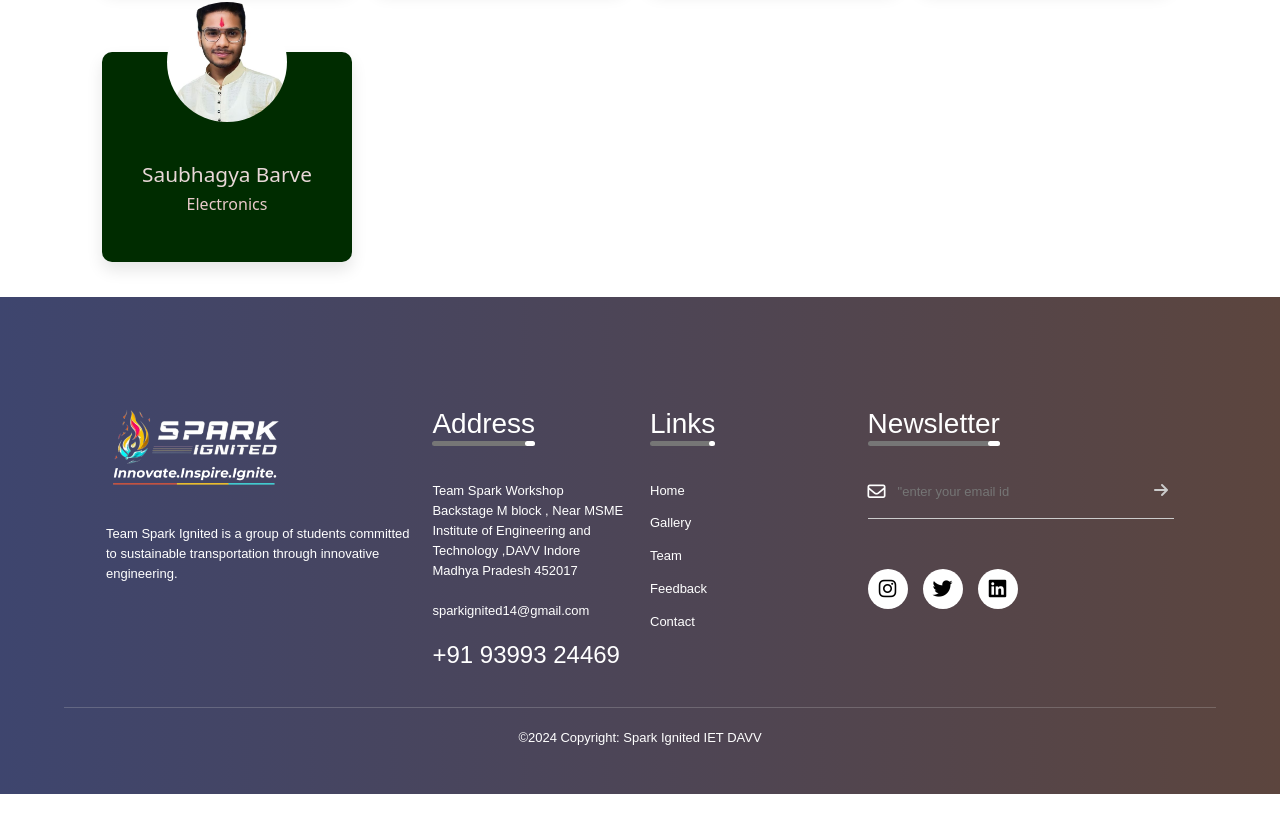
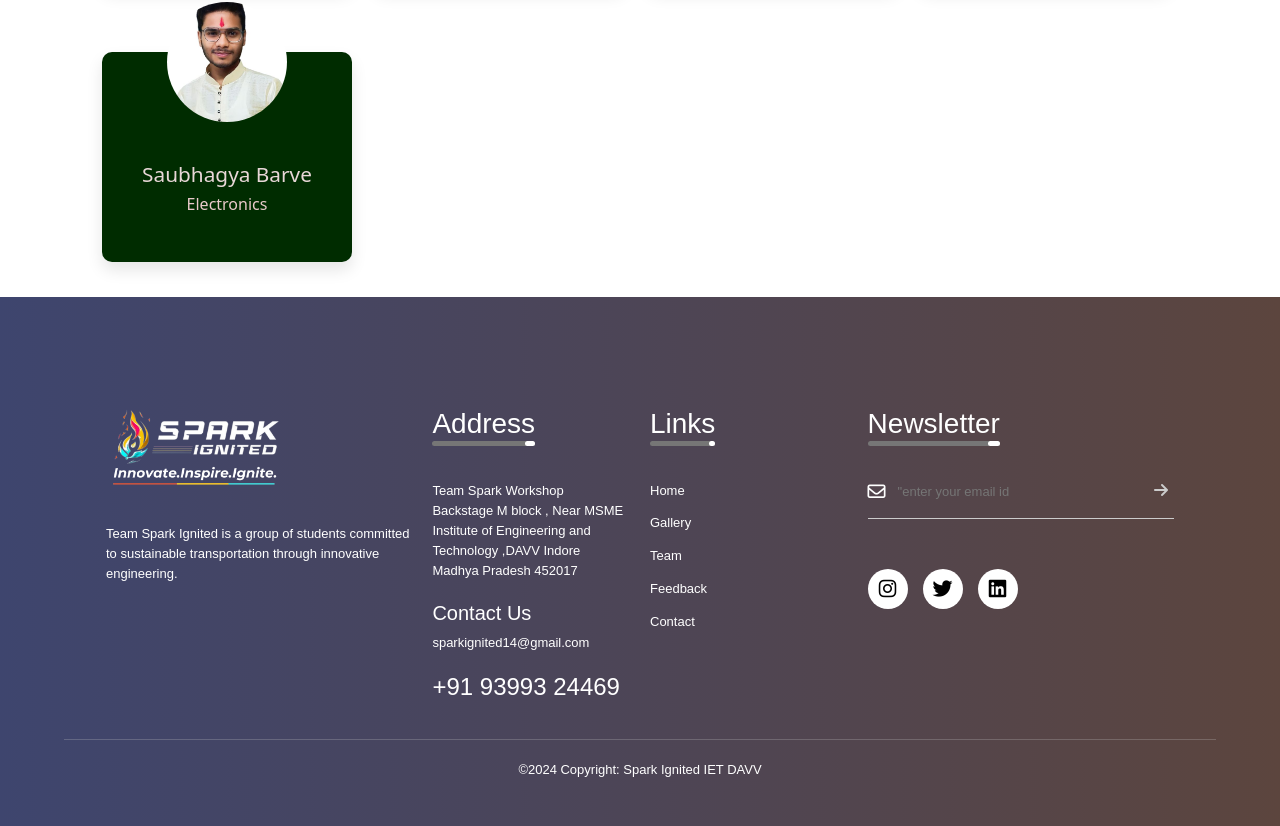
Before and after one commit to sparkIgnited14/Frontend, a React (Vite) app: page /team in a window 1280 px wide. Shown: the part 1535-2361 px from the top of the page. Before the commit the page ends 2329 px from the top, so only its background shows below. Built offline with nearby package versions, Linux system fonts and the light colour scheme.

Commit message:
newone18/09

```diff
--- a/src/components/home.css
+++ b/src/components/home.css
@@ -76,7 +76,7 @@ h1, h2 {
 
 /* Meet the Team Section */
 .team {
-  background: url('../cover-bootcamp-998x563.jpg') no-repeat center center/cover;
+  background: url('../cover-team1.jpg') no-repeat center center/cover;
   text-align: center;
 }
 
--- a/src/footer.jsx
+++ b/src/footer.jsx
@@ -20,7 +20,7 @@ export default function Footer() {
                                 Indore<br></br> Madhya Pradesh
                                 452017</p>
                     <p></p>
-                    <p className='email-id'>sparkignited14@gmail.com</p>
+                    <p className='email-id'><h5>Contact Us</h5>sparkignited14@gmail.com</p>
                     <h4>+91 93993 24469</h4>
                 </div>
                 <div className="col">
```
Also changed, not shown: 2 other files (tests, documents, lock files or other folders).
